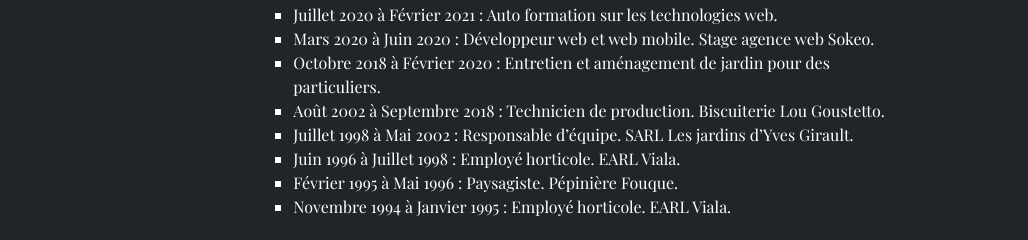
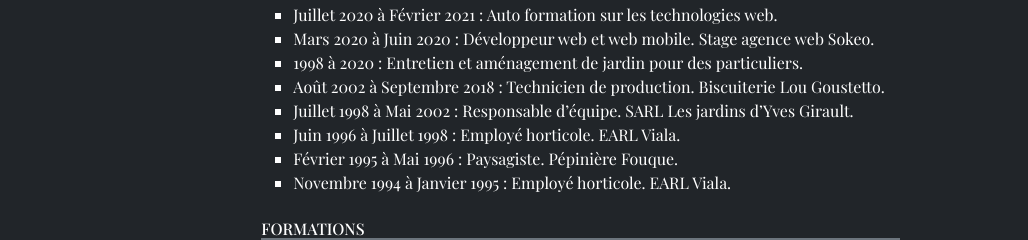
Before and after one commit to Eric-dev13/Portfolio-Jardins-Espace-Verts, a website: page index.html in a window 1280 px wide. Shown: the part 6983-7223 px from the top of the page, 252-1280 px from the left. Drawn offline with nearby package versions, Linux system fonts and the light colour scheme; a web font is replaced by a local one.

Commit message:
Update index.html

```diff
--- a/index.html
+++ b/index.html
@@ -484,7 +484,7 @@
                                 <li>Mai 2021 à Juillet 2021 : Développeur en alternance, agence web Sokeo.</li>
                                 <li>Juillet 2020 à Février 2021 : Auto formation sur les technologies web.</li>
                                 <li>Mars 2020 à Juin 2020 : Développeur web et web mobile. Stage agence web Sokeo.</li>
-                                <li>Octobre 2018 à Février 2020 : Entretien et aménagement de jardin pour des particuliers.</li>
+                                <li>1998 à 2020 : Entretien et aménagement de jardin pour des particuliers.</li>
                                 <li>Août 2002 à Septembre 2018 : Technicien de production. Biscuiterie Lou Goustetto.</li>
                                 <li>Juillet 1998 à Mai 2002 : Responsable d’équipe. SARL Les jardins d’Yves Girault.</li>
                                 <li>Juin 1996 à Juillet 1998 : Employé horticole. EARL Viala.</li>
```
